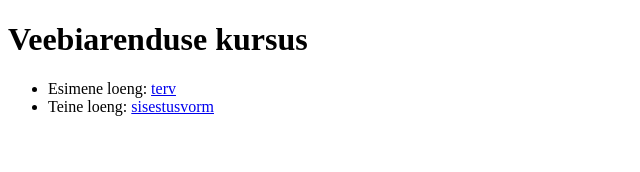
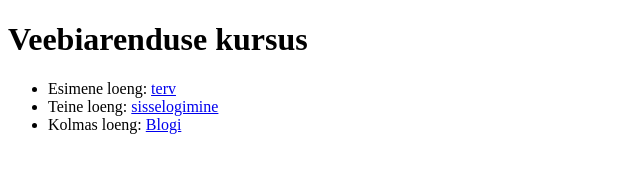
Before and after one commit to sangandres/Veebiarendus, a plain HTML site: page index.html in a window 1280 px wide. Shown: the whole page, without its empty margins (0-640 px from the left). Drawn offline with Linux system fonts and the light colour scheme.

Commit message:
Update index.html

```diff
--- a/index.html
+++ b/index.html
@@ -13,7 +13,10 @@
             Esimene loeng: <a href="./loeng01/terv.html">terv</a>
         </li>
         <li>
-            Teine loeng: <a href=./loeng02/index.html>sisestusvorm</a>
+            Teine loeng: <a href=./loeng02/index.html>sisselogimine</a>
+        </li>
+        <li>
+            Kolmas loeng: <a href=./loeng03/blogi2.html>Blogi</a>
         </li>
     </ul>
 </body>
```
